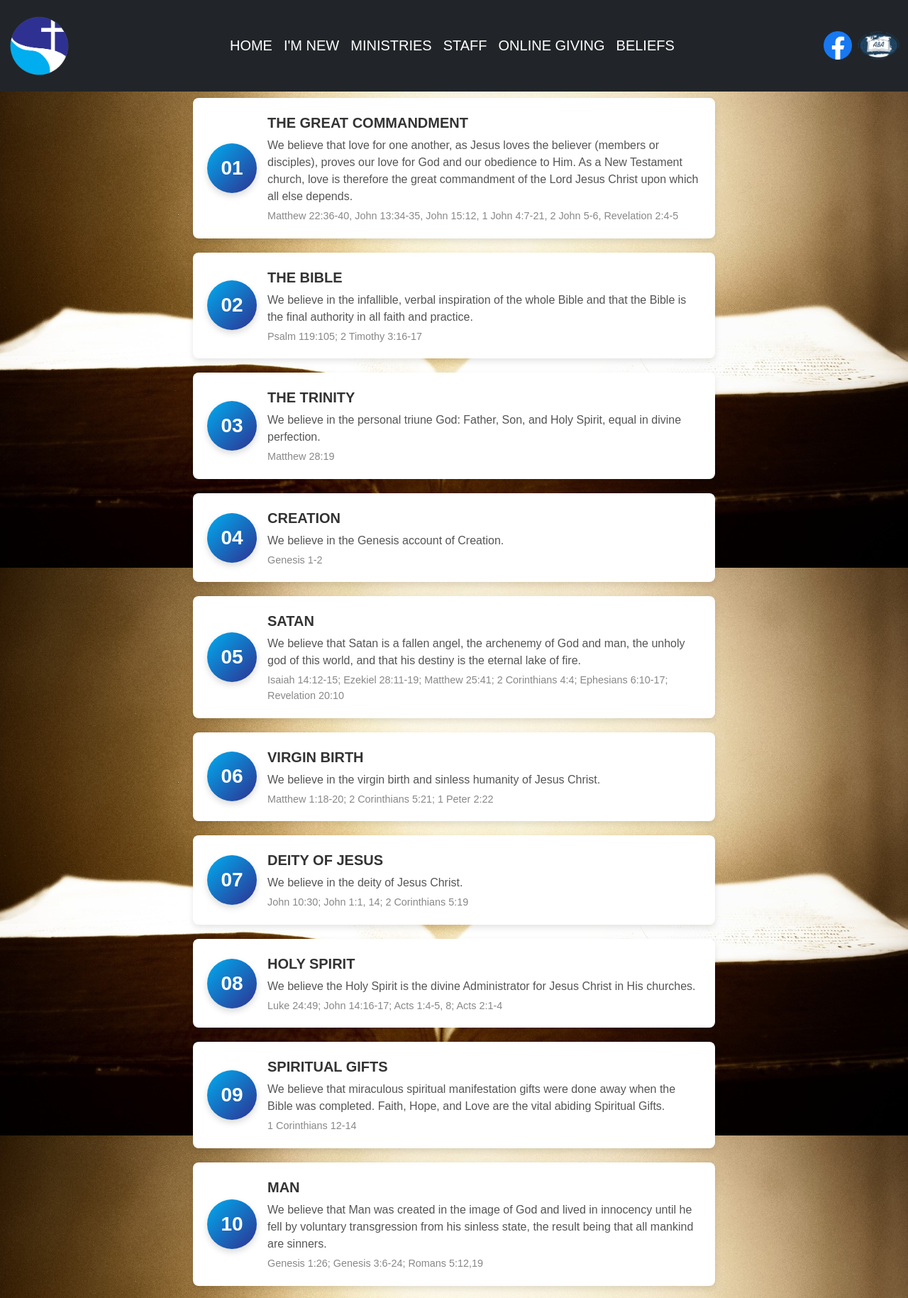
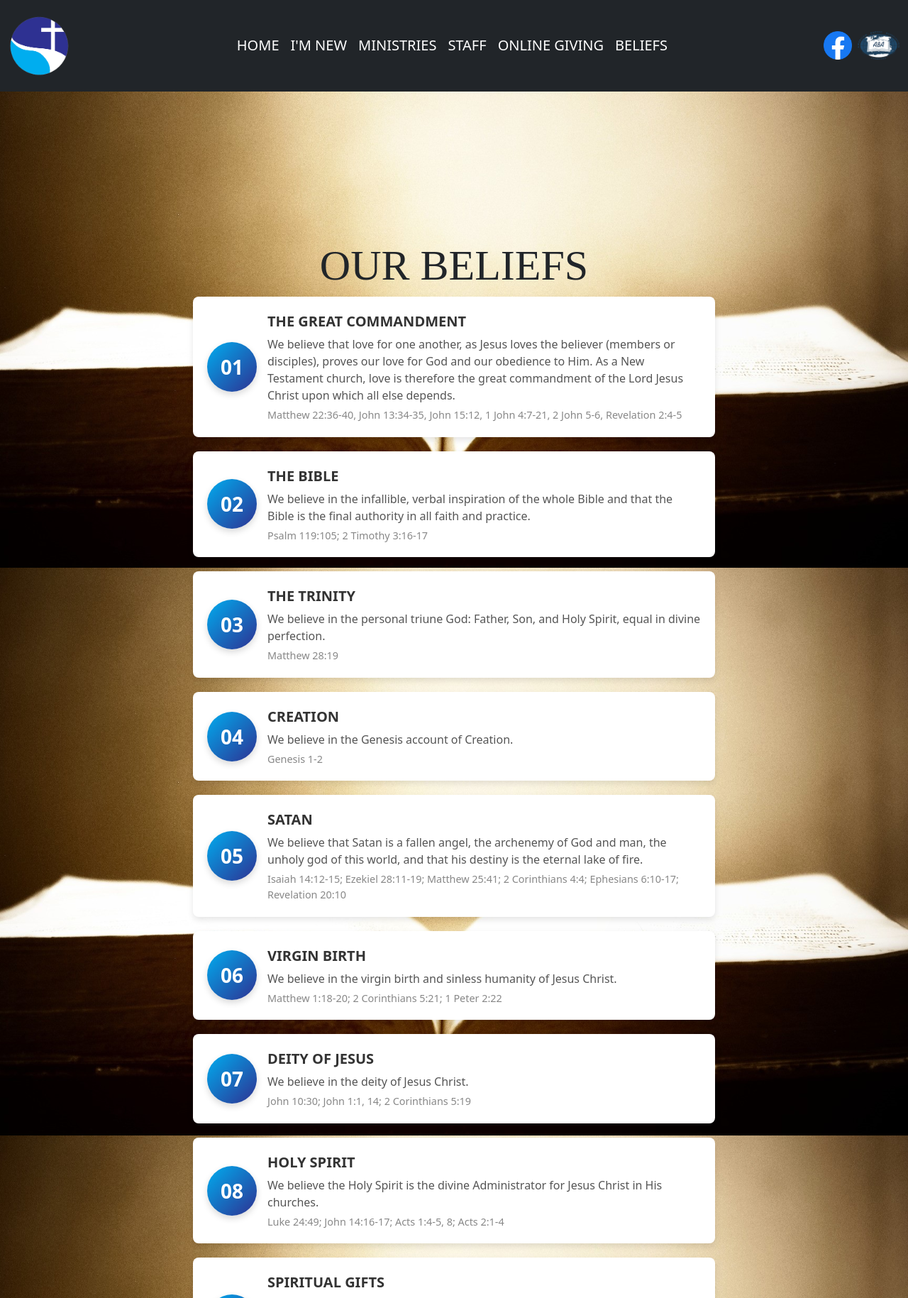
Before and after one commit to mhays24/spanish_trail-live, a Django app: page /beliefs/ in a window 1280 px wide. Shown: the top 1829 px of the page at 71% size. Run offline with Django 5.2, Linux system fonts and the light colour scheme.

Commit message:
finalized beliefs page by making header and adding padding

```diff
--- a/app/static/beliefs.css
+++ b/app/static/beliefs.css
@@ -40,3 +40,17 @@ body {
     color: #888;
     margin-top: 5px;
 }
+
+.belief_header {
+    font-family: 'Times New Roman', Times, serif;
+    font-size: 60px;
+    padding-top: 200px;
+}
+
+.areal {
+    font-family: 'Arial', sans-serif;
+}
+
+.georgia {
+    font-family: 'Georgia', serif;
+}
--- a/app/static/styles.css
+++ b/app/static/styles.css
@@ -4,7 +4,6 @@ LIGHT BLUE: #00adef
 */
 
 body {
-    font-family: Arial, sans-serif;
     background-color: rgb(0, 173, 239);
 }
 
--- a/app/templates/beliefs.html
+++ b/app/templates/beliefs.html
@@ -7,6 +7,7 @@
 <div class="container py-5">
     <div class="row justify-content-center">
         <div class="col-md-8">
+            <h1 class="text-center belief_header">OUR BELIEFS</h1>
 
             <div class="belief-section d-flex align-items-center">
                 <div class="belief-number">01</div>
```
